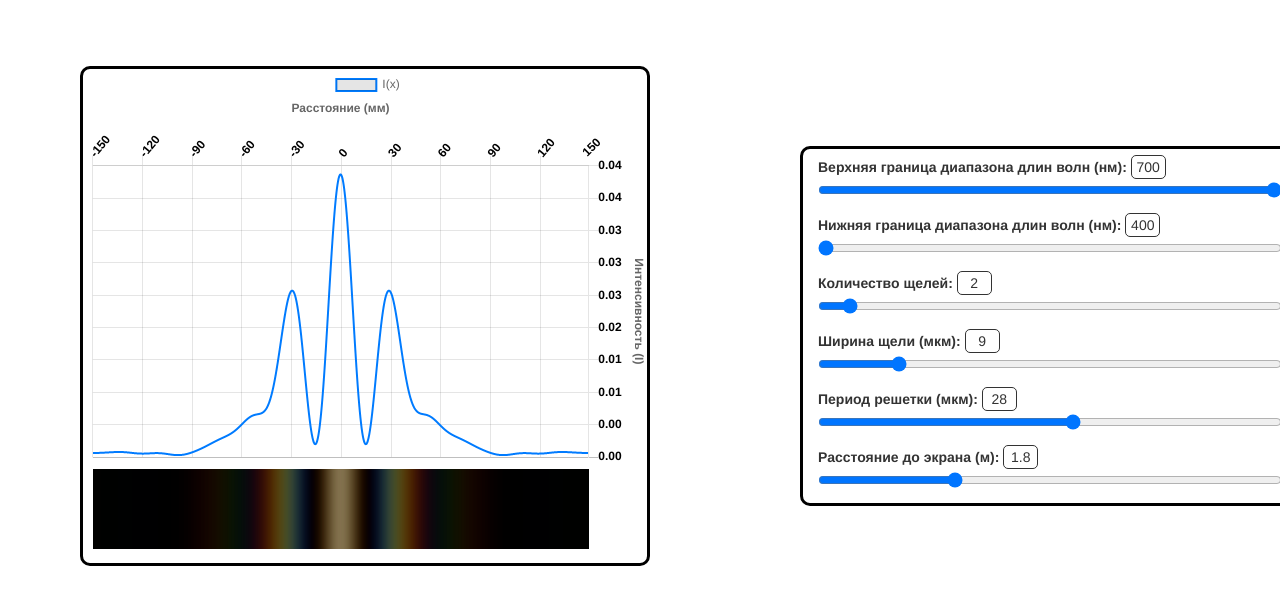
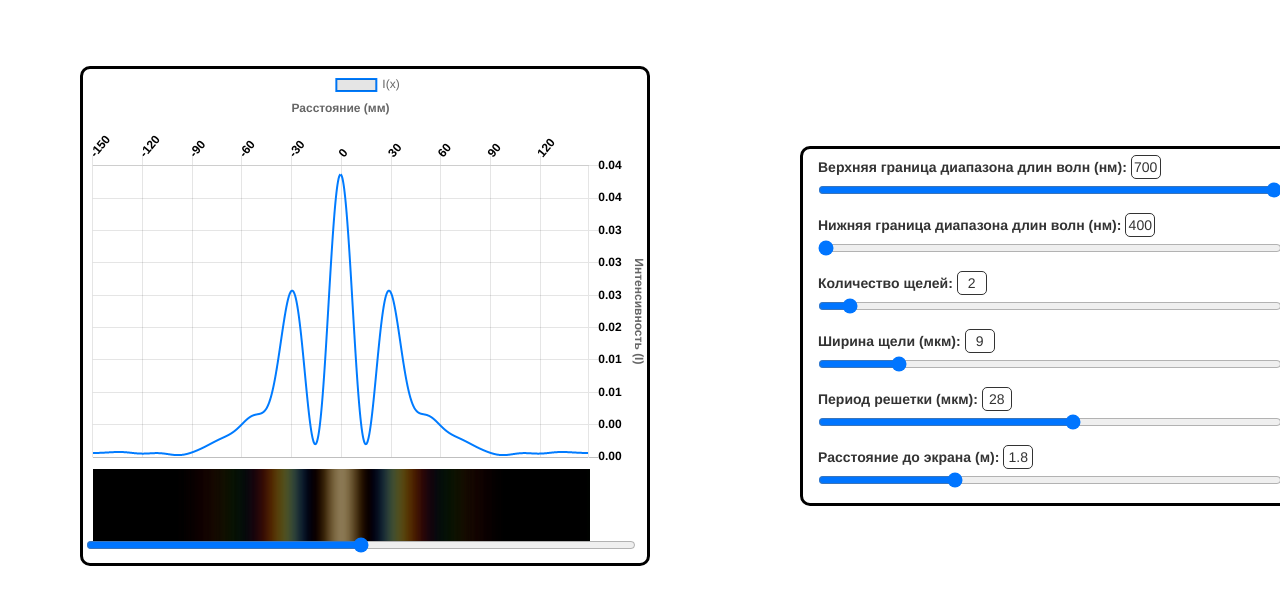
Before and after one commit to AppolinariaDmtrvn72/AppolinariaDmtrvn72.github.io, a plain HTML site: page Multi.html in a window 1280 px wide. Shown: the part 54-658 px from the top of the page. Drawn offline with Linux system fonts and the light colour scheme.

Commit message:
add scrolling for multi without animation

```diff
--- a/Multi.html
+++ b/Multi.html
@@ -37,19 +37,11 @@
       </div>
     </nav>
     <!--<div id="gradient">-->
-    <div
-      style="
-        position: absolute;
-        width: 570px;
-        left: 80px;
-        top: 120px;
-        height: 500px;
-        border: 3px solid #000;
-        background-color: white;
-        border-radius: 10px;
-      "
-    >
-      <div
+
+    <div class="chart_box">
+      <div class="chart_box_inner"></div>
+      <div class="chart_box_labels"></div>
+      <!-- <div
         style="
           position: absolute;
           right: 45px;
@@ -61,7 +53,7 @@
         "
       >
         150
-      </div>
+      </div> -->
       <!-- <div
         style="
           position: absolute;
@@ -79,36 +71,24 @@
         id="interference_picture"
         width="496"
         height="80"
-        style="
-          background-color: black;
-          position: absolute;
-          top: 400px;
-          left: 10px;
-          width: 496px;
-          height: 80px;
-        "
+        class="chart_box_interference"
       ></canvas>
       <canvas
         id="myChart"
         width="550"
         height="385"
-        style="position: absolute; left: 3px; width: 550px; height: 400px;"
+        class="chart_box_plot"
       ></canvas>
+      <input
+        type="range"
+        min="-200"
+        max="200"
+        style="position: absolute; left: 3px; width: 550px; bottom: 10px;"
+        oninput="x_center = -this.value;updateChart()"
+      />
     </div>
 
-    <div
-      class="container"
-      id="content"
-      style="
-        width: 500px;
-        position: absolute;
-        left: 800px;
-        top: 200px;
-        border: 3px solid #000;
-        background-color: white;
-        border-radius: 10px;
-      "
-    >
+    <div class="container settings_container" id="content">
       <form>
         <div class="form-group">
           <label style="margin-top: 8px;" for="lambda1" id="labelLambda1"
@@ -119,12 +99,7 @@
             oninput="lambda1.value = input_l1.value;updateChart()"
             type="text"
             value="700"
-            style="
-              width: 35px;
-              border-radius: 5px;
-              border: 1px solid;
-              text-align: center;
-            "
+            class="setting_text_label"
           />
           <input
             type="range"
@@ -145,12 +120,7 @@
             oninput="lambda2.value = input_l2.value;updateChart()"
             type="text"
             value="400"
-            style="
-              width: 35px;
-              border-radius: 5px;
-              border: 1px solid;
-              text-align: center;
-            "
+            class="setting_text_label"
           />
           <input
             type="range"
@@ -169,12 +139,7 @@
             oninput="N.value = input_N.value;updateChart()"
             type="text"
             value="2"
-            style="
-              width: 35px;
-              border-radius: 5px;
-              border: 1px solid;
-              text-align: center;
-            "
+            class="setting_text_label"
           />
           <input
             type="range"
@@ -193,12 +158,7 @@
             oninput="a.value = input_a.value;updateChart()"
             type="text"
             value="9"
-            style="
-              width: 35px;
-              border-radius: 5px;
-              border: 1px solid;
-              text-align: center;
-            "
+            class="setting_text_label"
           />
           <input
             type="range"
@@ -217,12 +177,7 @@
             oninput="b.value = input_b.value;updateChart()"
             type="text"
             value="28"
-            style="
-              width: 35px;
-              border-radius: 5px;
-              border: 1px solid;
-              text-align: center;
-            "
+            class="setting_text_label"
           />
           <input
             type="range"
@@ -241,12 +196,7 @@
             oninput="L.value = input_L.value;updateChart()"
             type="text"
             value="1.8"
-            style="
-              width: 35px;
-              border-radius: 5px;
-              border: 1px solid;
-              text-align: center;
-            "
+            class="setting_text_label"
           />
           <input
             type="range"
--- a/js/multiChart.js
+++ b/js/multiChart.js
@@ -1,5 +1,6 @@
 let myChart;
-const MN1 = document.getElementById('N');
+Chart.defaults.global.animation = false;
+const MN1 = document.getElementById("N");
 const L1 = document.getElementById("L");
 
 const LambdaUP = document.getElementById("lambda1");
@@ -8,7 +9,11 @@ const LambdaDOWN = document.getElementById("lambda2");
 const MA1 = document.getElementById("a");
 const MB1 = document.getElementById("b");
 
+let count = -255,
+  multiplyer = -count;
 
+x_center = 0;
+x_range = 150;
 
 function updateChart() {
   let wavelengthUP = Number(LambdaUP.value),
@@ -23,39 +28,62 @@ function updateChart() {
 
   function intensityFunction(x) {
     let result = 0;
-        let count = 0;
+    let ccount = 0;
     let e = 1e-6;
 
     for (let i = wavelenghtDOWN; i <= wavelengthUP; i += 1) {
-            result += Math.pow(b, 2) * Math.pow(Math.sin((Math.PI * b * x) / (i * e * L)) / (Math.PI * b * x) / (i * e * L), 2)
-                * Math.pow(Math.sin(N * (Math.PI * d * x) / (i * e * L)) / Math.sin((Math.PI * d * x) / (i * e * L)), 2);
-            count++;
+      result +=
+        Math.pow(b, 2) *
+        Math.pow(
+          Math.sin((Math.PI * b * x) / (i * e * L)) /
+            (Math.PI * b * x) /
+            (i * e * L),
+          2
+        ) *
+        Math.pow(
+          Math.sin((N * (Math.PI * d * x)) / (i * e * L)) /
+            Math.sin((Math.PI * d * x) / (i * e * L)),
+          2
+        );
+      ccount++;
     }
-        result = result / count;
-        intensities.push(result)
-
+    result = result / ccount;
+    intensities.push(result);
   }
 
-
-
-
-    for (let x = -3/2 * 1e2; x <=3/2 * 1e2 ; x += 0.1  ) {
-        // x = +x.toFixed(10),
+  x_center = parseFloat(x_center);
+  for (let x = x_center - x_range; x <= x_center + x_range; x += 0.1) {
+    x = +x.toFixed(10);
     labels.push(+x.toFixed(2));
     intensityFunction(x);
   }
+  //   for (let x = (-3 / 2) * 1e2; x <= (3 / 2) * 1e2; x += 0.1) {
+  //     // x = +x.toFixed(10),
+  //     labels.push(+x.toFixed(2));
+  //     intensityFunction(x);
+  //   }
 
-    if(d > b || N === 1) {
+  if (d > b || N === 1) {
     myChart.data.labels = labels;
     myChart.data.datasets[0].data = intensities;
 
     // drawMultiInterfPicture(wavelenghtDOWN, wavelengthUP, d * 1000, 3000, 1, N ,b * 1000);
-        drawMultiInterfPicture(wavelenghtDOWN, wavelengthUP, d * 100, L, 10, b * 100, N);
+    drawMultiInterfPicture(
+      wavelenghtDOWN,
+      wavelengthUP,
+      d * 100,
+      L,
+      10,
+      b * 100,
+      N,
+      x_center,
+      x_range
+    );
   } else {
-
+    drawMultiInterfPicture(0, 0, d * 100, L, 10, b * 100, N, x_center, x_range);
     Multi.data.labels = 0;
     Multi.data.datasets[0].data = 0;
-        drawMultiInterfPicture(0, 0, d * 100, L, 10, b * 100, N);
+    //drawMultiInterfPicture(0, 0, d * 100, L, 10, b * 100, N, x_center, x_range);
   }
   myChart.update();
 }
--- a/js/multiPicture.js
+++ b/js/multiPicture.js
@@ -1,15 +1,23 @@
-function drawMultiInterfPicture(wavelengthLowerBorder, wavelengthUpperBorder, d, L, wavelengthDelta, b, N) {
-
+function drawMultiInterfPicture(
+  wavelengthLowerBorder,
+  wavelengthUpperBorder,
+  d,
+  L,
+  wavelengthDelta,
+  b,
+  N,
+  x_center,
+  x_range
+) {
   function rgbMix(colors) {
     let r = 0,
-        g = 0,
-        b = 0;
+      g = 0,
+      b = 0;
 
-    colors.forEach( function (color) {
+    colors.forEach(function (color) {
       r += color.r;
       g += color.g;
       b += color.b;
-
     });
 
     r /= colors.length;
@@ -26,41 +34,58 @@ function drawMultiInterfPicture(wavelengthLowerBorder, wavelengthUpperBorder, d,
 
     let u = (Math.PI * b * x) / (length * e * L);
     let q = (Math.PI * d * x) / (length * e * L);
-    return Math.pow( b, 2) * Math.pow(Math.sin(u) / u, 2) * Math.pow(Math.sin(N * q) / Math.sin(q), 2) ;
+    return (
+      Math.pow(b, 2) *
+      Math.pow(Math.sin(u) / u, 2) *
+      Math.pow(Math.sin(N * q) / Math.sin(q), 2)
+    );
   }
   let labels = [];
 
-  for (let x = -3/2; x <= 3/2; x+=3/496) {
+  // for (let x = -3 / 2; x <= 3 / 2; x += 3 / 496) {
+  //   labels.push(x);
+  // }
+
+  let from = (x_center - x_range) / 100;
+  let to = (x_center + x_range) / 100;
+  for (let x = from; x <= to; x += N / wavelengthUpperBorder) {
     labels.push(x);
   }
 
-  const ctx = document.getElementById("interference_picture").getContext("2d"),
-      width = document.getElementById('interference_picture').offsetWidth,
-      height = document.getElementById('interference_picture').offsetHeight;
+  let ctx = document.getElementById("interference_picture").getContext("2d"),
+    width = document.getElementById("interference_picture").offsetWidth,
+    height = document.getElementById("interference_picture").offsetHeight;
 
   ctx.clearRect(0, 0, width, height);
 
-  const yStep = width / labels.length;
-  let al, max =0;
+  let yStep = width / labels.length;
+  let al,
+    max = 0;
 
-  labels.forEach(function(x, index){
-    for (let i = wavelengthLowerBorder; i <= wavelengthUpperBorder; i += wavelengthDelta) {
+  labels.forEach(function (x, index) {
+    for (
+      let i = wavelengthLowerBorder;
+      i <= wavelengthUpperBorder;
+      i += wavelengthDelta
+    ) {
       al = alpha(x, i);
-      if( al > max) {
+      if (al > max) {
         max = al;
       }
     }
   });
 
-  labels.forEach(function(x, index) {
+  labels.forEach(function (x, index) {
     const yCoord = index * yStep;
 
     let colors = [];
 
-
-    for (let i = wavelengthLowerBorder; i <= wavelengthUpperBorder; i += wavelengthDelta) {
-
-      let alp = alpha(x, i) ;
+    for (
+      let i = wavelengthLowerBorder;
+      i <= wavelengthUpperBorder;
+      i += wavelengthDelta
+    ) {
+      let alp = alpha(x, i);
 
       const currentColor = Math.nmToRGB(i);
       const currentAlpha = alp / max;
@@ -73,12 +98,11 @@ function drawMultiInterfPicture(wavelengthLowerBorder, wavelengthUpperBorder, d,
 
     let color = rgbMix(colors);
 
-    ctx.strokeStyle = 'rgb(' + color.r + ', ' + color.g + ', ' + color.b + ')';
+    ctx.strokeStyle = "rgb(" + color.r + ", " + color.g + ", " + color.b + ")";
     ctx.beginPath();
     ctx.moveTo(yCoord, 0);
     ctx.lineTo(yCoord, width);
     ctx.closePath();
     ctx.stroke();
   });
-
 }
```
Lines whose indentation alone changed are shown as unchanged.
